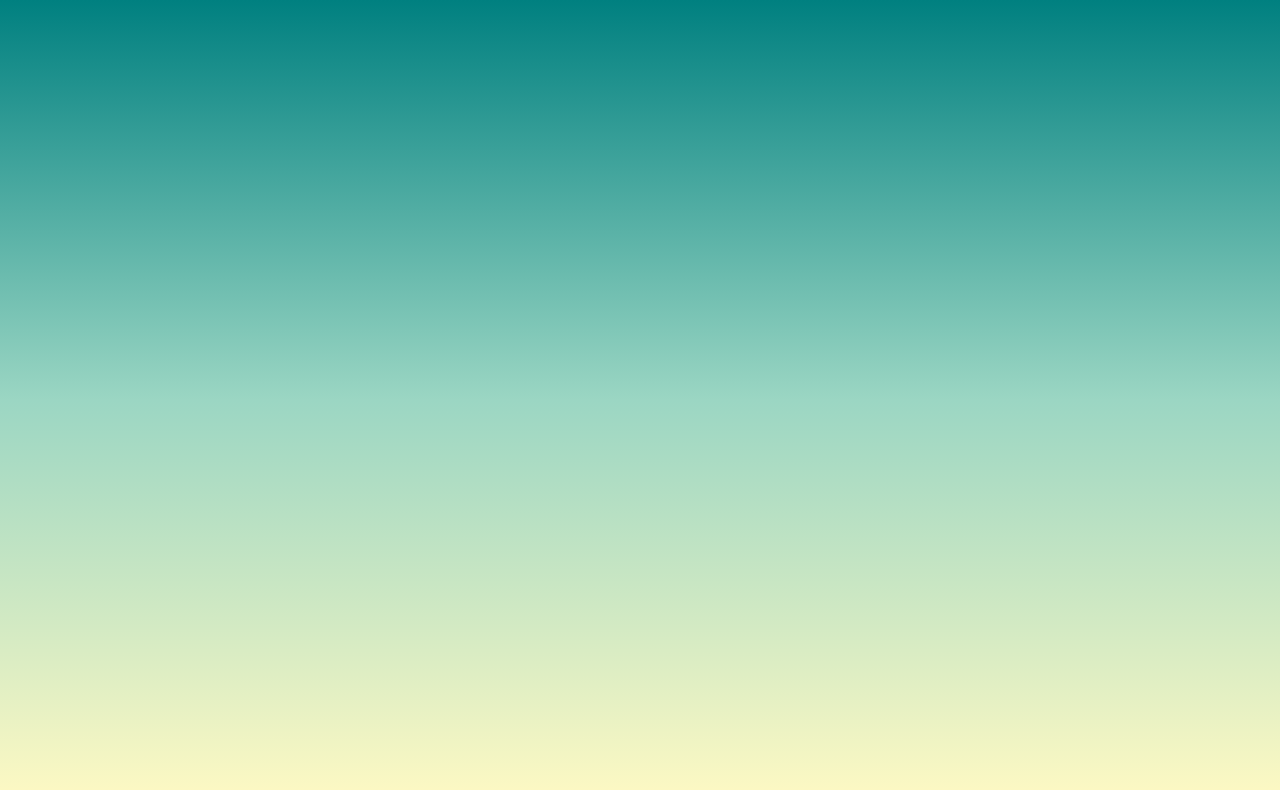
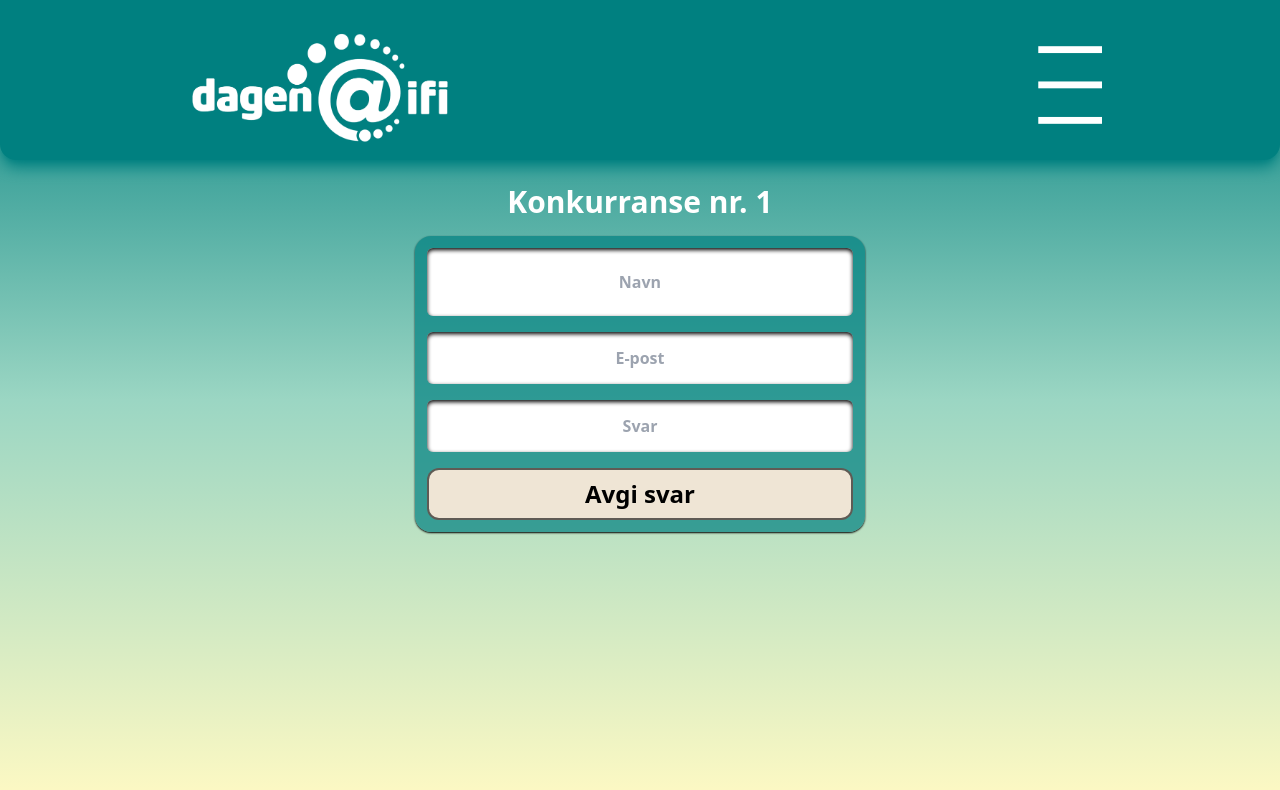
Before and after one commit to StianHaSu/dagenkonkurranser, a Vue app: page /competition1 in a window 1280 px wide. Before the commit this address had no page. Shown: the top 790 px of the page. Built offline with nearby package versions, Linux system fonts and the light colour scheme.

Commit message:
lagt til en svarboks component

```diff
--- a/package.json
+++ b/package.json
@@ -9,6 +9,7 @@
     "type-check": "vue-tsc --noEmit"
   },
   "dependencies": {
+    "firebase": "^9.9.4",
     "vue": "^3.2.37",
     "vue-router": "^4.1.3"
   },
--- /dev/null
+++ b/src/components/AnswerBox.vue
@@ -0,0 +1,56 @@
+<script lang="ts">
+import { submitAnswer } from '@/firebase';
+import { reactive } from 'vue'
+
+export default{
+    setup() {
+        const form = reactive({ name: '', email: '', answer: '', })
+
+        const onSubmit = async () => {
+            console.log("bra 2")
+            await submitAnswer( 2, { ...form })
+            console.log("bra 3")
+            form.name = ''
+            form.email = ''
+            form.answer = ''
+        }
+
+        return {form, onSubmit}
+    },
+
+    methods: {
+        test(){
+            console.log("bra");
+        }
+    }
+}
+
+</script>
+
+<template>
+    <div class="w-[450px]">
+        <div>
+            <form @submit.prevent="onSubmit">
+                <div class="grid grid-cols-1 py-3 px-3 shadow-sm shadow-black grid-rows-4 text-center w-full bg-color2 bg-opacity-70 mt-4 space-y-4 rounded-2xl">
+                    <div class="grid row-start-1">
+                        <input v-model="form.name" class="shadow-inner text-center shadow-black form-control rounded-md placeholder:font-bold placeholder:text-center" placeholder ="Navn" required/>
+                    </div>
+                    <div class="grid row-start-2">
+                        <input v-model="form.email" class="shadow-inner text-center shadow-black form-control rounded-md placeholder:font-bold placeholder:text-center" placeholder="E-post" required/>
+                    </div>
+                    <div class="grid row-start-3">
+                        <input v-model="form.answer" class="shadow-inner text-center shadow-black form-control rounded-md placeholder:font-bold placeholder:text-center" placeholder="Svar" required/>
+                    </div>
+                    <div class="grid row-start-4 my-4 py-2 rounded-xl text-2xl font-semibold bg-color3 border border-black border-opacity-60 border-x-2 border-y-2">
+                        <button  type="submit" >Avgi svar</button>
+                    </div>
+                </div>
+            </form>
+
+        </div>
+    </div>
+</template>
+
+<style>
+
+</style>
--- a/src/components/Header.vue
+++ b/src/components/Header.vue
@@ -3,7 +3,7 @@
         methods: {
             visMobilMeny() {
                 var dropD = Array.from(document.getElementsByClassName('MobilValg') as HTMLCollectionOf<HTMLElement>)[0];
-                var hoved = Array.from(document.getElementsByClassName('bannerBg') as HTMLCollectionOf<HTMLElement>)[0];
+                var hoved = Array.from(document.getElementsByClassName('outerH') as HTMLCollectionOf<HTMLElement>)[0];
                 var meny = Array.from(document.getElementsByClassName('Hamburger') as HTMLCollectionOf<HTMLElement>)[0];
                 var logo = Array.from(document.getElementsByClassName('DagenL') as HTMLCollectionOf<HTMLElement>)[0];
 
@@ -11,7 +11,7 @@
                     dropD.setAttribute("style", "visibility: visible");
                     dropD.setAttribute("style", "display: inline");
                     hoved.setAttribute("style", "border-bottom-width: 1px");
-                    hoved.setAttribute("style", "height: 90%");
+                    hoved.setAttribute("style", "height: 35rem");
                     meny.setAttribute("style", "grid-row-start: 2");
 
 
@@ -19,6 +19,7 @@
                     dropD.setAttribute("style", "visibility: invisible");
                     dropD.setAttribute("style", "display: none");
                     hoved.setAttribute("style", "border-bottom-width: 0px");
+                    hoved.setAttribute("style", "height: 8rem");
                     meny.setAttribute("style", "grid-row-start: 3");
 
                 }
@@ -30,24 +31,22 @@
 
 <template>
     <div class="outerH">
-        <div class="outer2">
         <div class="bannerBg">
             <div class="MobilMeny">
                 <div class="DagenL">
-                        <img src="../../public/dagen_all_trans_white.png" alt="Dagenatifi logo">
+                    <button @click="$router.push({ name: 'home' })"><img src="../../public/dagen_all_trans_white.png" alt="Dagenatifi logo"></button>
                 </div>
                 <div class="Hamburger">
                     <button @click="visMobilMeny()"><h1 class="rotate-[90deg] hover:scale-110">|||</h1></button>
                 </div>
                 <div class="MobilValg">
                     <ul class="text-white text-bold font-mono text-lg py-12">
-                          <div class="border-b-2 w-4/5 mx-auto py-2 pt-8"><li><button @click="$router.push({ name: 'Prosjektskjerm' })" class="hover:underline hover:scale-105 transition ease-in-out text-2xl">Konkurranse 1</button></li></div>
+                      <div class="border-b-2 w-4/5 mx-auto py-2 pt-8"><li><button @click="$router.push({ name: 'competition 1' })" class="hover:underline hover:scale-105 transition ease-in-out text-2xl">Konkurranse 1</button></li></div>
                       <div class="border-b-2 w-4/5 mx-auto py-2"><li><button @click="$router.push({ name: 'Kontaktskjerm' })" class="hover:underline hover:scale-105 transition ease-in-out text-2xl">Konkurranse 2</button></li></div>
                       <div class="border-b-2 w-4/5 mx-auto py-2"><li><button @click="$router.push({ name: 'Omskjerm' })" class="hover:underline hover:scale-110 transition ease-in-out text-2xl">Konkurranse 3</button></li></div>
                       <div class="border-b-2 w-4/5 mx-auto py-2"><li><button @click="$router.push({ name: 'CvSkjerm' })" class="hover:underline hover:scale-110 transition ease-in-out text-2xl">Konkurranse 4</button></li></div>
                       <div class="pb-4"></div>
                     </ul>
-                    </div>
                 </div>
             </div>
         </div>
@@ -58,24 +57,20 @@
 
 .outerH{
     @apply
-    h-screen
+    sticky top-0
+    h-[8rem]
     w-screen
+    bg-color2
+    rounded-b-2xl
+    shadow-lg
+    shadow-color2
 }
 
-.outer2{
-    @apply
-    h-2/3
-}
+
 
 .bannerBg{
     @apply
-    h-1/5
-    bg-color2
-    rounded-b-2xl
-    sticky top-0
-    shadow-lg
-    shadow-color2
-
+    h-full
 }
 
 .MobilValg {
@@ -119,24 +114,22 @@
 }
 
 @media only screen and (min-width: 600px) {
-    .bannerBg{
-        @apply
-        h-[33%]
-    }
 
     .MobilMeny{
         @apply
         text-5xl
     }
-
-
-
 }
 
-@media only screen and (min-width: 900px){
+@media only screen and (min-width: 800px){
     .DagenL{
         @apply
         scale-[80%]
+    }
+
+    .outerH{
+        @apply
+        h-[10rem]
     }
 }
 
--- /dev/null
+++ b/src/firebase.ts
@@ -0,0 +1,28 @@
+import { initializeApp } from "firebase/app";
+import { getFirestore, collection, addDoc } from 'firebase/firestore/lite';
+
+
+const firebaseConfig = {
+  apiKey: "AIzaSyDPWhhJn6mVER7kCgMN-7FpOPAuOAg_fSU",
+  authDomain: "dagenatifikonkurranse.firebaseapp.com",
+  projectId: "dagenatifikonkurranse",
+  storageBucket: "dagenatifikonkurranse.appspot.com",
+  messagingSenderId: "967464366353",
+  appId: "1:967464366353:web:9be7c8bb596263783e1cb0"
+};
+
+const firebase = initializeApp(firebaseConfig);
+const db = getFirestore(firebase);
+
+const comp1 = collection(db, "konkurranse1")
+const comp2 = collection(db, "konkurranse2")
+
+export const submitAnswer = (comp: any, answer: any) => {
+  if (comp == 1){
+    return addDoc(comp1, answer);
+  }
+
+  else if (comp == 2){
+    return addDoc(comp2, answer);
+  }
+}
--- a/src/main.ts
+++ b/src/main.ts
@@ -2,11 +2,9 @@ import { createApp } from 'vue'
 import App from './App.vue'
 import router from './router'
 import './index.css'
-
 import './assets/main.css'
 
 const app = createApp(App)
 
 app.use(router)
-
 app.mount('#app')
--- a/src/router/index.ts
+++ b/src/router/index.ts
@@ -1,5 +1,6 @@
 import { createRouter, createWebHistory } from 'vue-router'
 import Home from '../views/Home.vue'
+import Comp1 from '../views/Competition1.vue'
 
 const router = createRouter({
   history: createWebHistory(import.meta.env.BASE_URL),
@@ -10,6 +11,12 @@ const router = createRouter({
       component: Home
     },
 
+    {
+      path: '/competition1',
+      name: 'competition 1',
+      component: Comp1
+    }
+
   ]
 })
 
--- /dev/null
+++ b/src/views/Competition1.vue
@@ -0,0 +1,24 @@
+<script setup lang ="ts">
+import AnswerBox from "../components/AnswerBox.vue"
+import Header from "../components/Header.vue"
+</script>
+
+<template>
+    <div><Header></Header></div>
+    <div class="konkTekst"><h1>Konkurranse nr. 1</h1></div>
+    <div class="flex justify-center">
+        <AnswerBox/>
+    </div>
+</template>
+
+<style>
+    .konkTekst{
+        @apply
+        text-3xl
+        font-bold
+        text-white
+        text-center
+        pt-6
+    }
+
+</style>
--- a/src/views/Home.vue
+++ b/src/views/Home.vue
@@ -1,10 +1,13 @@
 <script setup lang="ts">
 import Header from '../components/Header.vue';
+import AnswerBox from '../components/AnswerBox.vue';
 
 </script>
 
 <template>
-    <Header></Header>
+    <div>
+        <Header></Header>
+    </div>
 </template>
 
 <style>
```
Also changed, not shown: src/components/AnswerField.vue (deleted, +0 -11 lines), 2 other files (tests, documents, lock files or other folders). Lines whose indentation alone changed are shown as unchanged.
